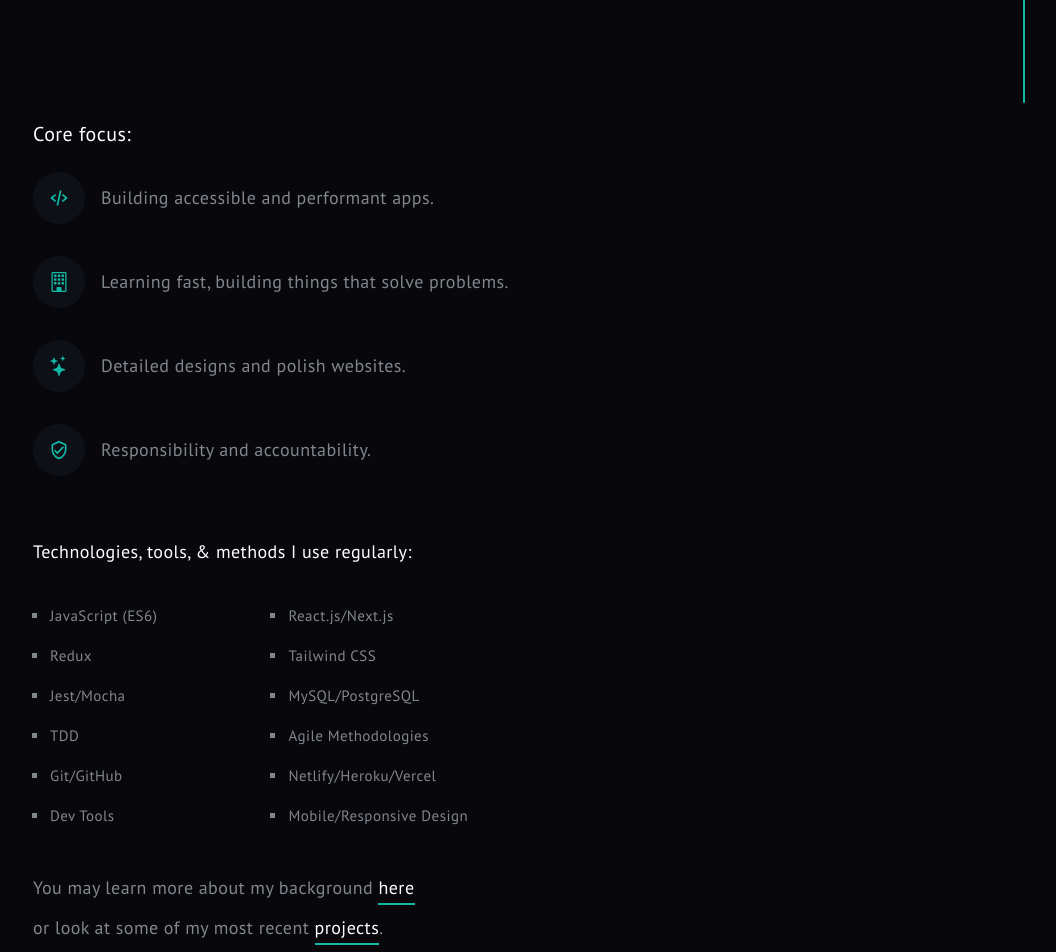
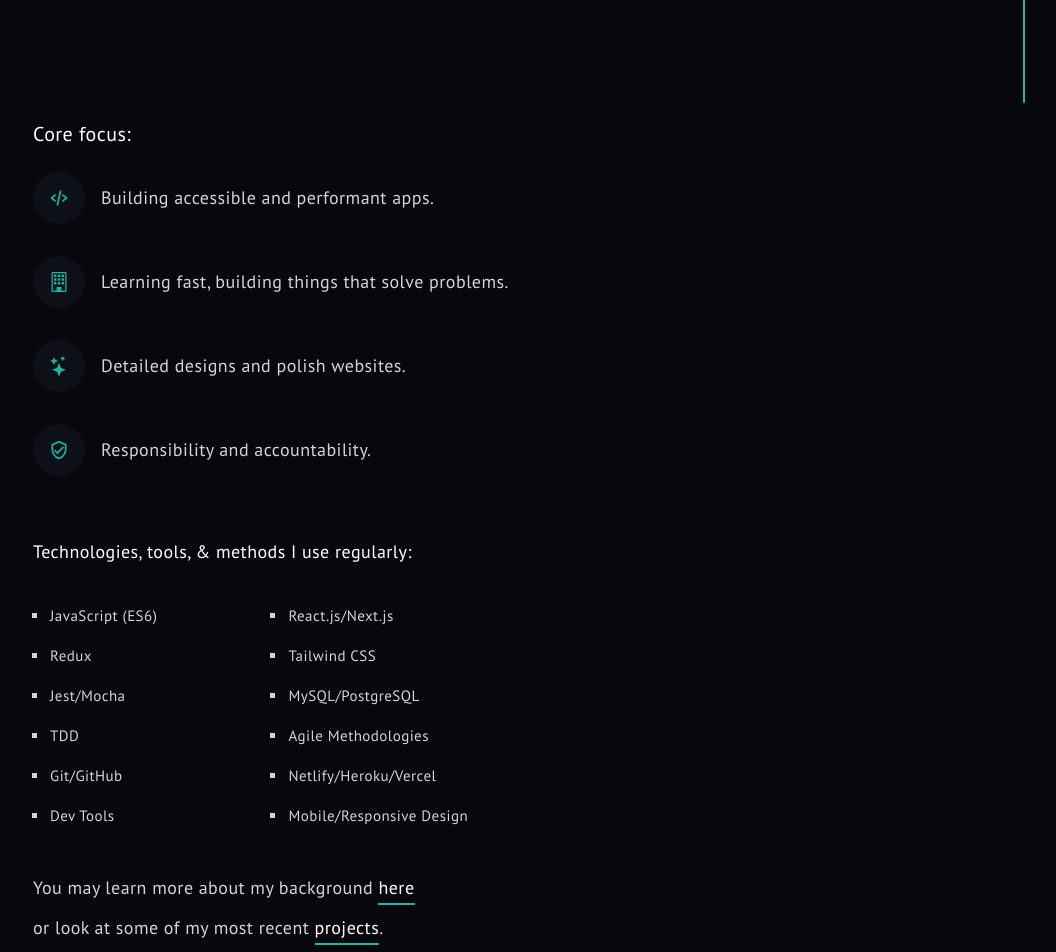
Before and after one commit to deyemiobaa/sa-portfolio, a React (Vite) app: page / in a window 1280 px wide. Shown: the part 680-1632 px from the top of the page, without its empty margins (223-1279 px from the left). Built offline with nearby package versions, Linux system fonts and the light colour scheme.

Commit message:
configure aos

```diff
--- a/src/App.js
+++ b/src/App.js
@@ -9,6 +9,7 @@ import Contact from "./pages/contact";
 import Projects from "./pages/projects";
 import About from "./pages/about";
 import AOS from 'aos';
+import 'aos/dist/aos.css';
 
 export default function App() {
   const location = useLocation()
@@ -23,12 +24,15 @@ export default function App() {
       duration: 1000,
       easing: 'ease-in-out',
       offset: 100,
-      delay: 500,
+      delay: 100,
+      mirror: true,
+      anchorPlacement: 'top-bottom',
+      once: false
     });
   }, [])
 
   return (
-    <div className="w-full min-h-screen bg-[#08070b] relative grid font-lato text-[#e4f0fa8c] text-base md:text-lg">
+    <div className="w-full min-h-screen bg-[#08070b] relative grid font-lato text-[#d4d4d4] text-base md:text-lg">
       <PageNav />
       <MobileNav />
       <Routes>
--- a/src/components/form.js
+++ b/src/components/form.js
@@ -7,7 +7,7 @@ export default function Form() {
     return <p className="mt-10 font-bold">Thanks for your message! I'll get back to you within 24 hours.</p>;
   }
   return (
-    <div className="w-full my-24 lg:my-0 lg:h-screen flex flex-col justify-center relative" data-aos="slide-right">
+    <div className="w-full my-24 lg:my-0 lg:h-screen flex flex-col justify-center relative" data-aos="slide-up">
       <p className="mb-6 text-white">Send me a message and I'll get back to you within 24 hours</p>
       <form onSubmit={handleSubmit} className="md:w-3/5">
         <label className="block ">
--- a/src/components/project.js
+++ b/src/components/project.js
@@ -2,7 +2,7 @@ import React from "react";
 
 export default function Project({ title, description, image, technologies, link }) {
   return (
-    <a href={link} target="_blank" rel="noopener noreferrer" className="flex flex-col rounded-lg bg-slate-900/50 shadow-lg hover:scale-[1.01] hover:transition-transform hover:ease-in-out hover:duration-[300ms] static z-10">
+    <a href={link} target="_blank" rel="noopener noreferrer" className="flex flex-col rounded-lg bg-slate-900/50 shadow-lg hover:scale-[1.01] hover:transition-transform hover:ease-in-out hover:duration-[300ms] static z-10" data-aos="flip-up">
       <img className="w-max-full h-auto object-cover" src={image} alt={title} />
       <div className="px-4">
         <div className="text-2xl p-4 mt-2">{title}</div>
--- a/src/pages/welcome.js
+++ b/src/pages/welcome.js
@@ -14,7 +14,7 @@ export default function Welcome() {
           <p>I'm a Front-end Developer, focused on building accessible and performant apps<span className="pl-2 text-2xl text-white">👨🏽‍💻</span>.</p>
           <Link to="/contact" className="border px-8 mt-6 py-1 border-teal-500 bg-transparent hover:bg-teal-500 hover:border ease-in-out duration-700 transition-colors text-teal-500 hover:text-black font-bold w-max sticky z-[11]">Get in touch</Link>
         </div>
-        <div data-aos="fade-up">
+        <div data-aos="fade-right">
           <h2 className="text-xl text-white">Core focus:</h2>
           <ul className="md:w-3/4 my-2">
             {skills.map(skill =>
@@ -25,7 +25,7 @@ export default function Welcome() {
             )}
           </ul>
         </div>
-        <div data-aos="fade-up">
+        <div data-aos="fade-left">
           <div className="mb-4 mt-10">
             <p className="text-white">Technologies, tools, &amp; methods I use regularly:</p>
             <ul className="grid grid-cols-2 gap-x-4 md:w-3/5 text-[15px] list-[square] ml-4 mb-8 mt-6">
```
Also changed, not shown: 18 other files (tests, documents, lock files or other folders).
